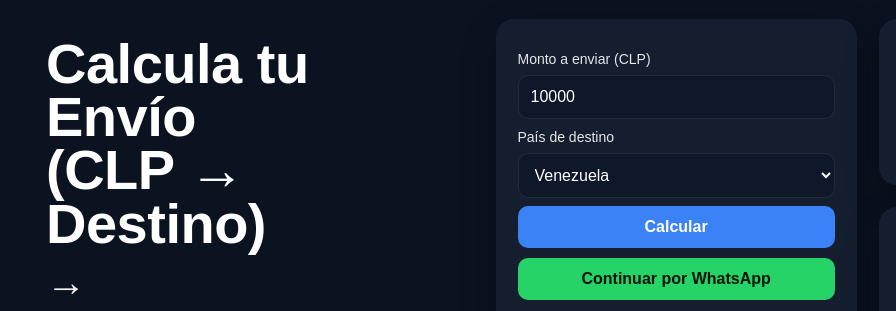
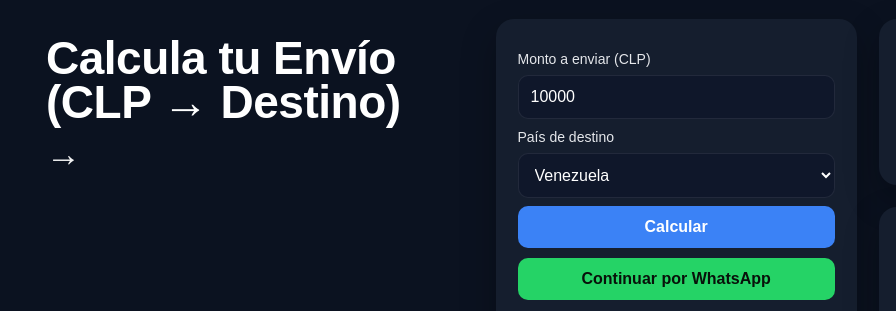
Before and after one commit to ypinformatic/Family-Remesas, a website: page public/index.html in a window 1280 px wide. Shown: the part 73-384 px from the top of the page, 0-896 px from the left. Drawn offline with Linux system fonts and the light colour scheme; grey boxes are pictures that could not be loaded.

Commit message:
Fix responsive layout mobile overflow

```diff
--- a/public/index.html
+++ b/public/index.html
@@ -105,7 +105,7 @@
       font-weight: 800;
       letter-spacing: -0.5px;
       line-height: 0.95;
-      font-size: clamp(34px, 4.8vw, 56px);
+      font-size: clamp(34px, 4.8vw, 46px);
       max-width:100%;
       word-break: break-word;
       overflow-wrap:anywhere;
@@ -114,7 +114,7 @@
     .hero .arrow{
       display:inline-block;
       margin-top: 10px;
-      font-size: clamp(26px, 3.8vw, 40px);
+      font-size: clamp(26px, 3.8vw, 35px);
       opacity: 0.95;
     }
 
```
